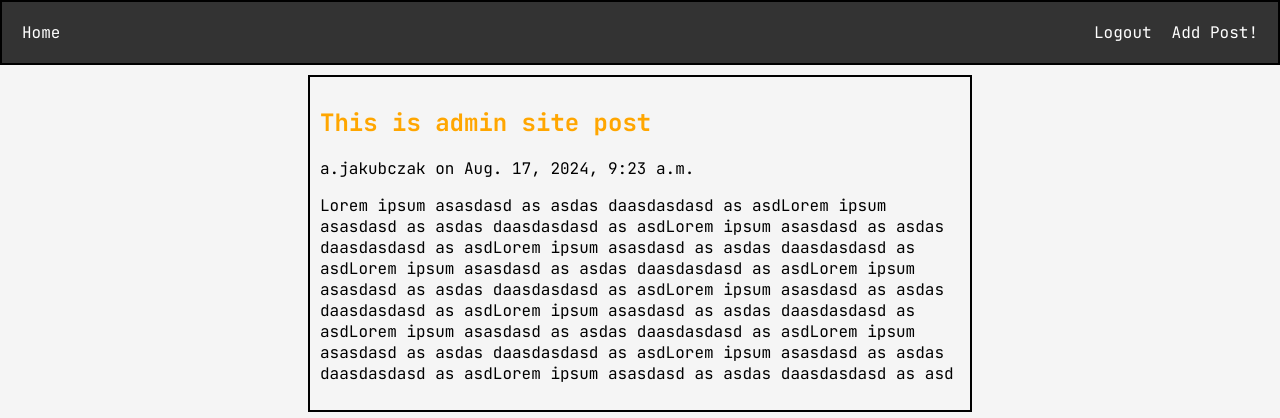
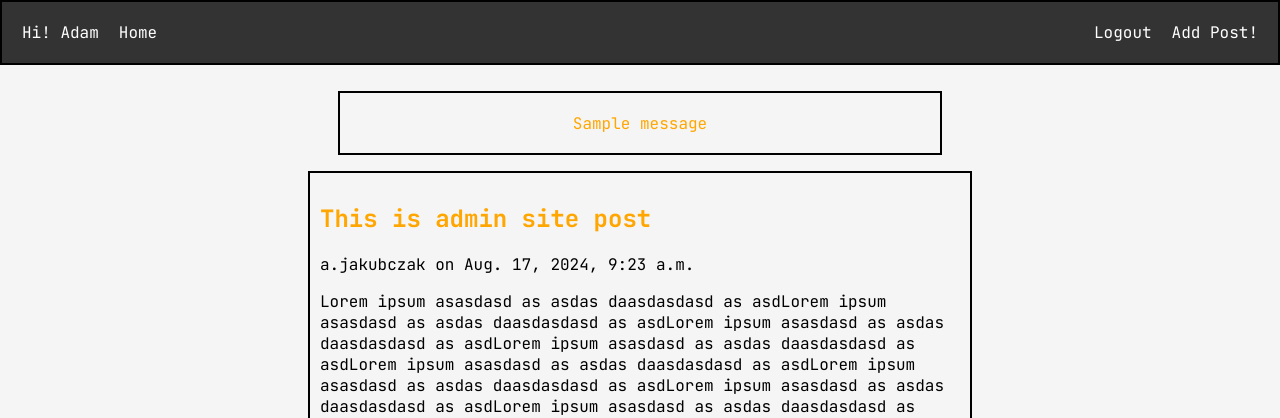
Before and after one commit to AdamJakubczak/my_blog_app, a Django app: page / in a window 1280 px wide. Shown: the top 418 px of the page. Run offline with Django 5.2, Linux system fonts and the light colour scheme; a user stored in the database is signed in; data comes from the database, SQL or seed files in the repository; both versions use the stored data as it was after the commit; one stand-in notice (Sample message) is shown.

Commit message:
Added basic notifiactions

```diff
--- a/src/my_blog_app/forms.py
+++ b/src/my_blog_app/forms.py
@@ -14,4 +14,4 @@ class UserRegistrationForm(UserCreationForm):
 
     class Meta:
         model = User
-        fields = ['username', 'email', 'password1', 'password2']
+        fields = ['username','first_name', 'email', 'password1', 'password2']
--- a/src/my_blog_app/static/my_blog_app/main.css
+++ b/src/my_blog_app/static/my_blog_app/main.css
@@ -138,3 +138,18 @@ body {
 .reg-form ul {
     display: none;
 }
+
+.msg-wrapper {
+    display: flex;
+    justify-content: center;
+}
+
+.msgbox {
+    display: flex;
+    align-items: center;
+    justify-content: center;
+    border: 2px solid black;
+    height: 60px;
+    width: 600px;
+    color: var(--txtorange);
+}
--- a/src/my_blog_app/templates/my_blog_app/base.html
+++ b/src/my_blog_app/templates/my_blog_app/base.html
@@ -28,6 +28,7 @@
 
     <div class="navbar-wrapper">
         <nav class="nav-left">
+            <a href="#">Hi! {{ user.first_name }}</a>
             <a href="{% url 'blog_index' %}">Home</a>
         </nav>
         <nav class="nav-right">
@@ -38,6 +39,14 @@
 
     {% endif %}
 
+    {% if messages %}
+        {% for message in messages %}
+            <div class="msg-wrapper">
+                <p class="msgbox">{{ message }}</p>
+            </div>
+        {% endfor %}
+    {% endif %}
+
     {% block content %}
 
     {% endblock content %}
--- a/src/my_blog_app/templates/my_blog_app/index.html
+++ b/src/my_blog_app/templates/my_blog_app/index.html
@@ -8,10 +8,11 @@
         <h1>{{ post.post_title }}</h1>
         <p>{{ post.post_author }} on {{ post.post_date }}</p>
         <p>{{ post.post_content }}</p>
+        {% if post.post_author == request.user %}
+        <p> Only post creator can see this shit!</p>
+        {% endif %}
     </article>
-    {% if post.post_author == request.user %}
-    <p> Only post creator can see this shit!</p>
-    {% endif %}
+
 </div>
 {% endfor %}
 
--- a/src/my_blog_app/templates/my_blog_app/register.html
+++ b/src/my_blog_app/templates/my_blog_app/register.html
@@ -1,6 +1,7 @@
 {% extends 'my_blog_app/base.html'%}
 
 {% block content %}
+
 <div class="reg-form-wrapper">
     <form class="reg-form" method="post">
         {% csrf_token %}
--- a/src/my_blog_app/views.py
+++ b/src/my_blog_app/views.py
@@ -1,5 +1,6 @@
 from django.shortcuts import render, HttpResponse, redirect
 from django.contrib.auth import login, authenticate, logout
+from django.contrib import messages
 from .forms import PostForm, UserRegistrationForm
 from .models import Post
 
@@ -9,6 +10,7 @@ def register(request):
         form = UserRegistrationForm(request.POST)
         if form.is_valid():
             form.save()
+            messages.success(request, 'Account created!')
             return redirect('blog_login')
     else:
         form = UserRegistrationForm()
@@ -23,6 +25,7 @@ def add_post(request):
             post = form.save(commit=False)
             post.post_author = request.user
             post.save()
+            messages.success(request, 'Post added!')
             return redirect('blog_index')
     else:
         form = PostForm()
```
Also changed, not shown: src/db.sqlite3.
